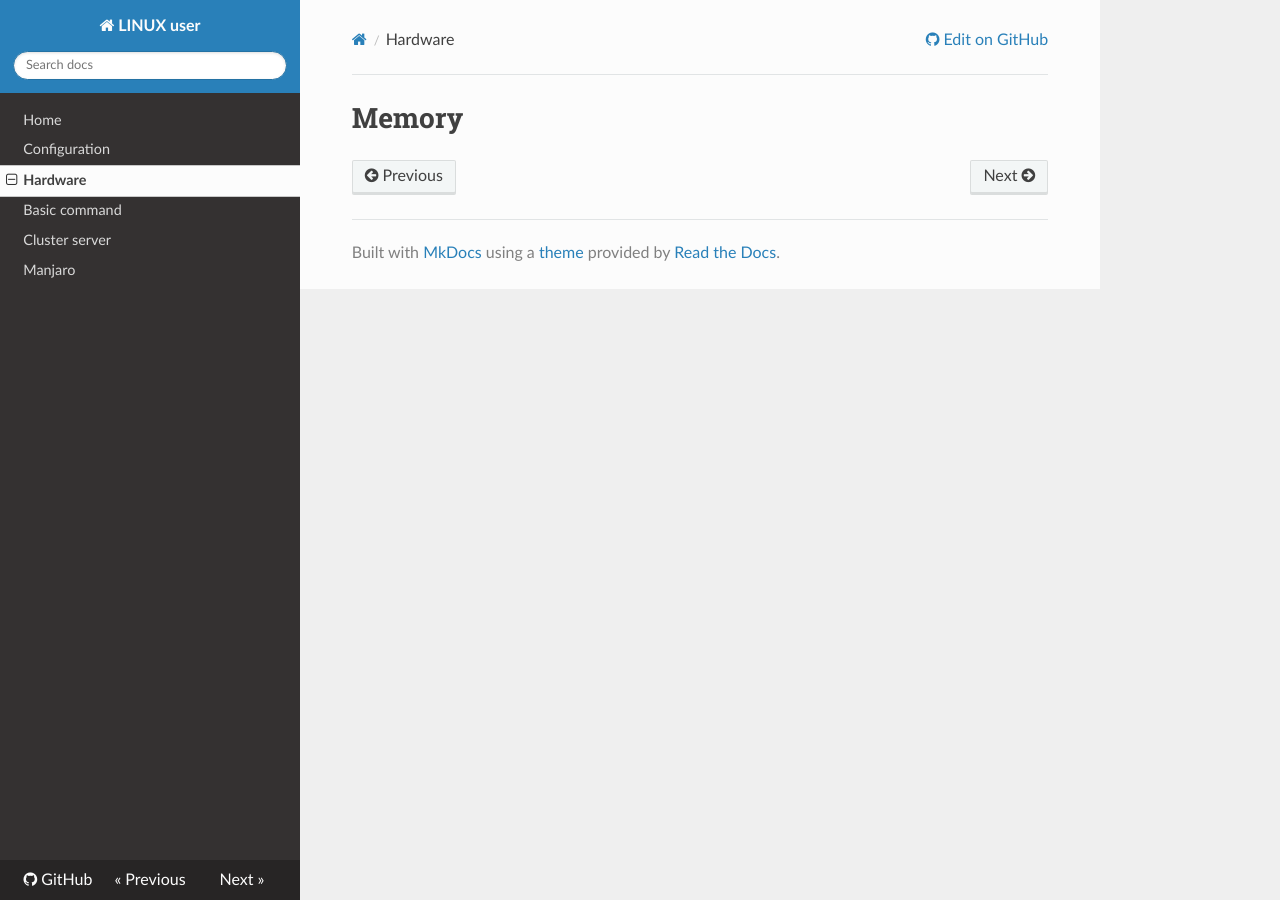
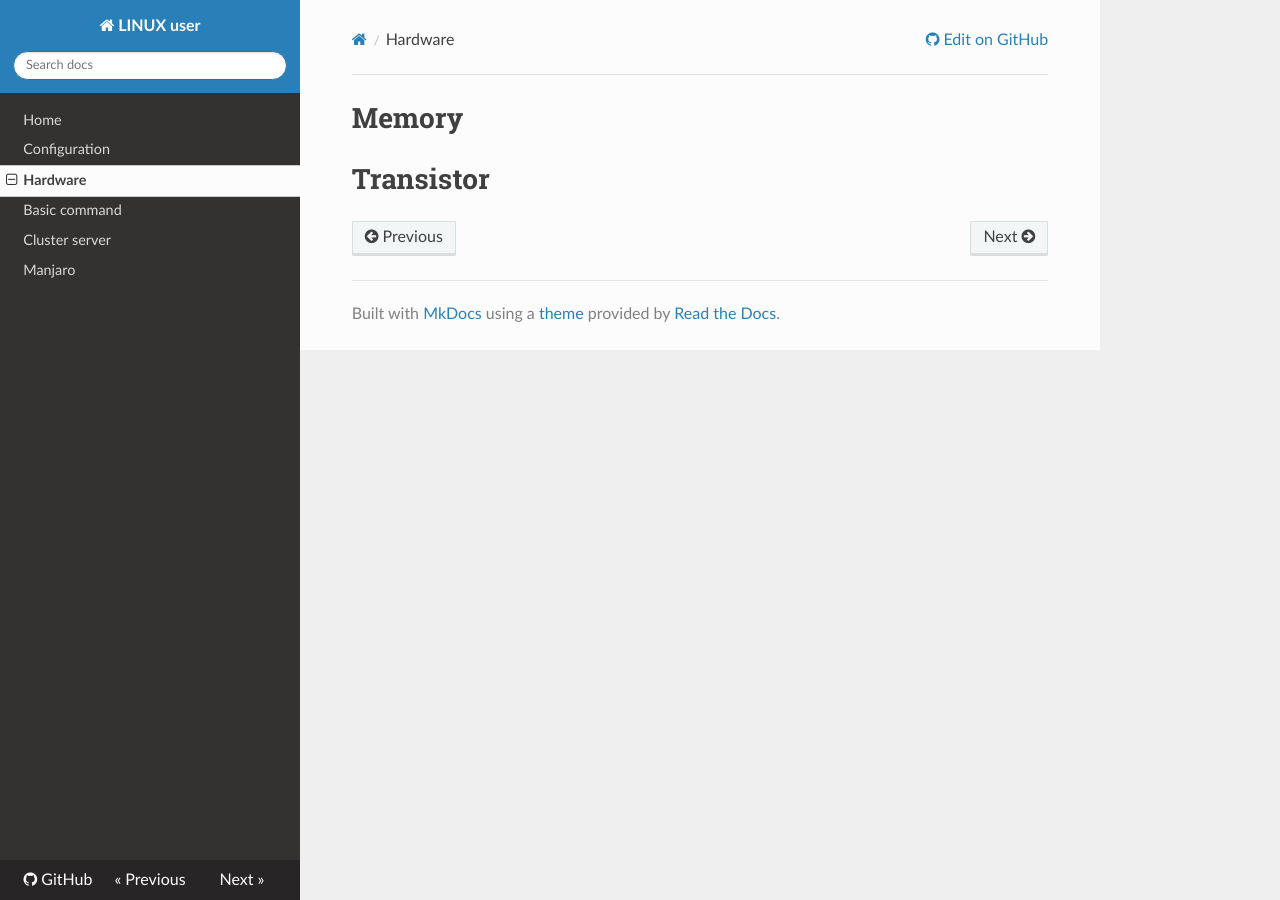
Before and after one commit to WonyoungCho/LINUX, an MkDocs documentation site: the page built from docs/hardware.md, in a window 1280 px wide. Built offline with MkDocs 1.6.1, drawn with Linux system fonts in a browser that asks for light colours; nearby versions of some CDN libraries; old or Windows-style settings are respelled for this version of MkDocs.

Commit message:
Update hardware.md

```diff
--- a/docs/hardware.md
+++ b/docs/hardware.md
@@ -1 +1,5 @@
 # Memory
+
+
+
+# Transistor
```
